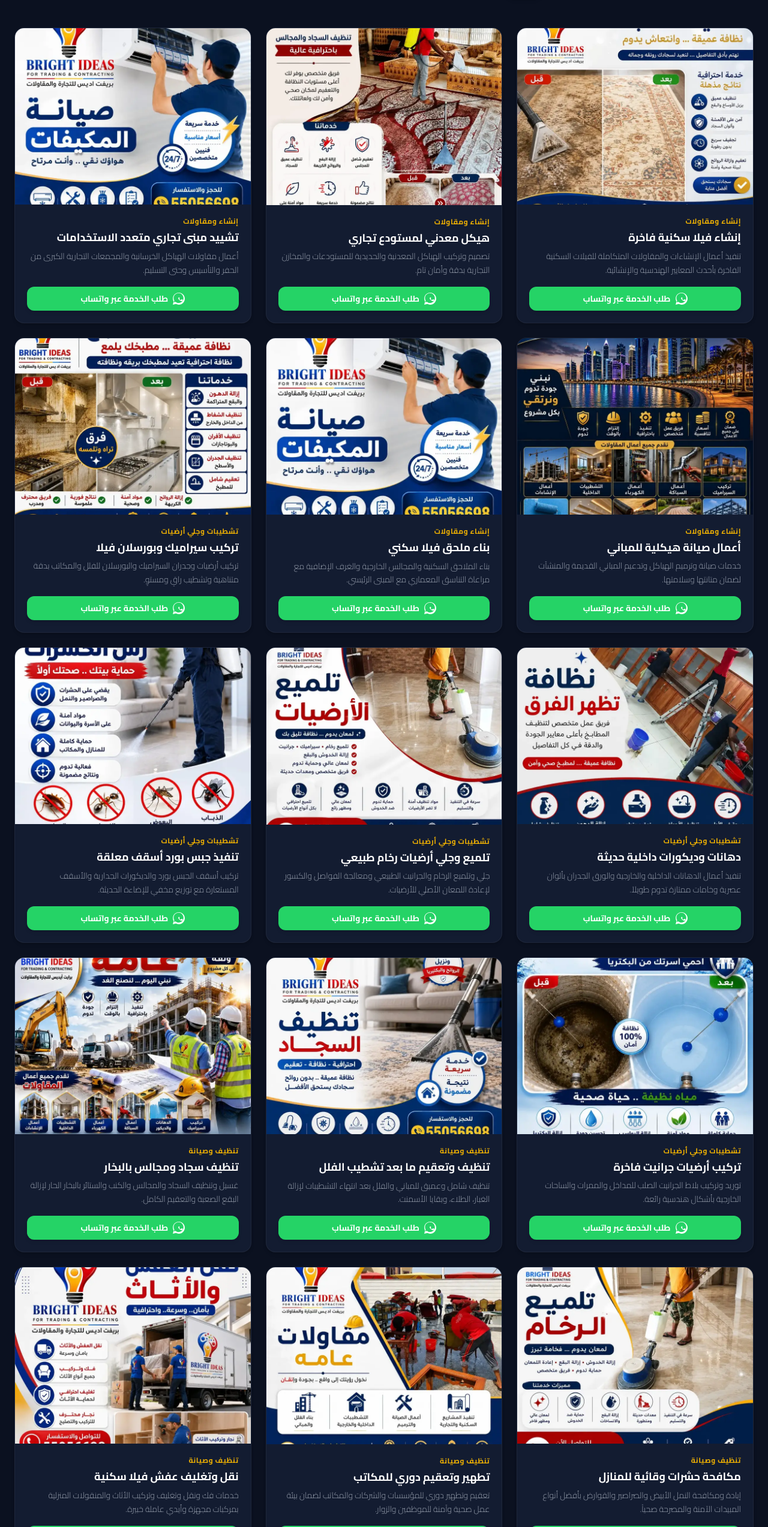
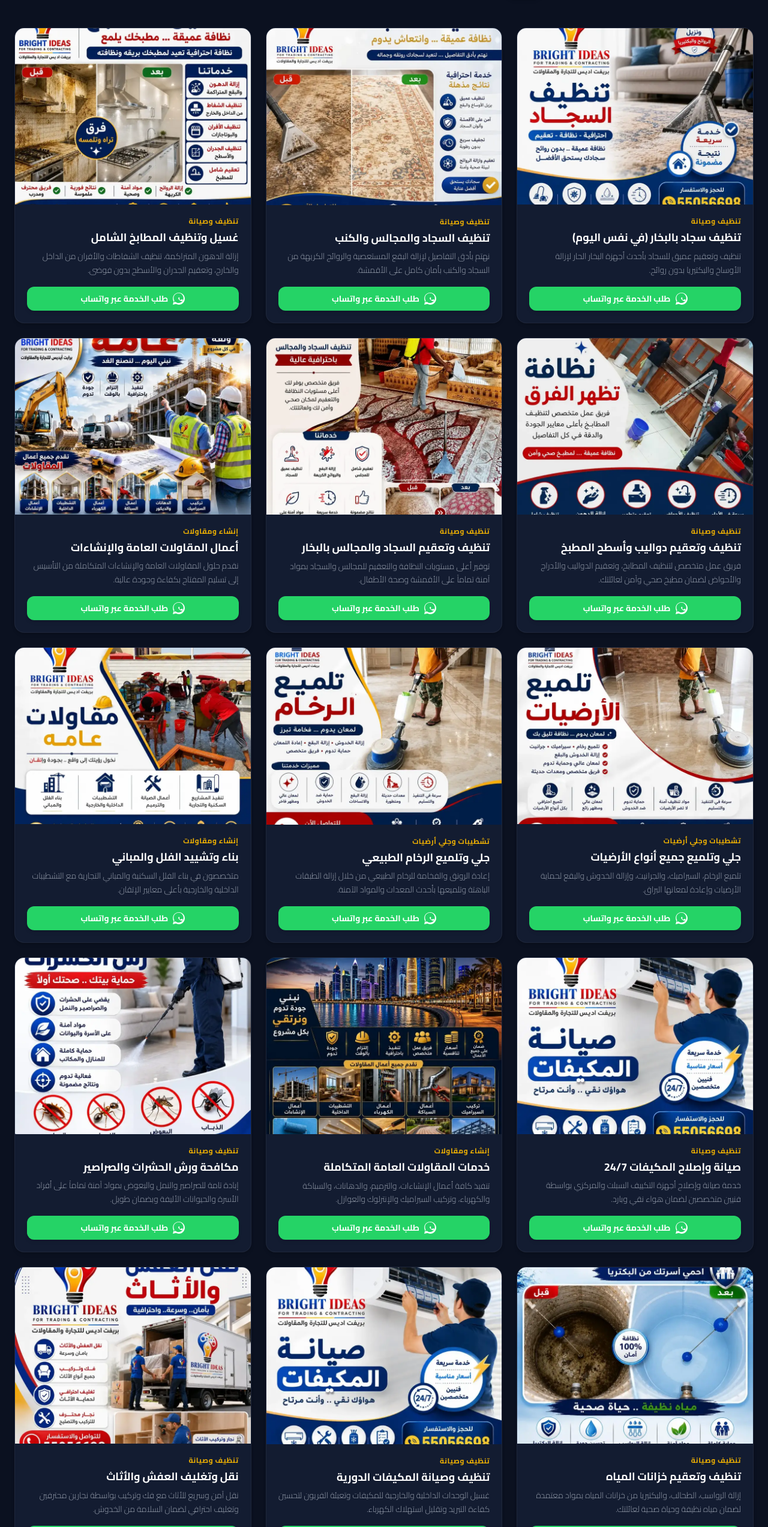
Before and after one commit to adelfree2023-dev/Bright-Ideas, a Next.js app: page / in a window 1280 px wide. Shown: the part 1753-4299 px from the top of the page at 60% size. Built offline with nearby package versions, Linux system fonts and the light colour scheme.

Commit message:
fix: correct service categories, titles, and descriptions mapping to images based on OCR analysis

```diff
--- a/src/components/Portfolio.tsx
+++ b/src/components/Portfolio.tsx
@@ -17,141 +17,139 @@ export default function Portfolio({ isEn, t }: PortfolioProps) {
   // Map optimized images to realistic project details
   const projects = [
     {
+      src: "/assets/gallery_img_1.webp",
+      category: "services",
+      tag: "services",
+      titleAr: "تنظيف سجاد بالبخار (في نفس اليوم)",
+      titleEn: "Same-Day Steam Carpet Cleaning",
+      descAr: "تنظيف وتعقيم عميق للسجاد بأحدث أجهزة البخار الحار لإزالة الأوساخ والبكتيريا بدون روائح.",
+      descEn: "Deep steam carpet cleaning and sanitization using hot steam technology to remove dirt and bacteria."
+    },
+    {
       src: "/assets/gallery_img_2.webp",
-      category: "contracting",
-      tag: "contracting",
-      titleAr: "إنشاء فيلا سكنية فاخرة",
-      titleEn: "Luxury Residential Villa Construction",
-      descAr: "تنفيذ أعمال الإنشاءات والمقاولات المتكاملة للفيلات السكنية الفاخرة بأحدث المعايير الهندسية والإنشائية.",
-      descEn: "Complete construction of high-end residential villas in accordance with modern engineering standards."
+      category: "services",
+      tag: "services",
+      titleAr: "تنظيف السجاد والمجالس والكنب",
+      titleEn: "Carpet, Sofa & Majlis Steam Cleaning",
+      descAr: "نهتم بأدق التفاصيل لإزالة البقع المستعصية والروائح الكريهة من السجاد والكنب بأمان كامل على الأقمشة.",
+      descEn: "Meticulous deep cleaning of carpets, sofas, and Majlis to eradicate stains and odors safely."
+    },
+    {
+      src: "/assets/gallery_img_3.webp",
+      category: "services",
+      tag: "services",
+      titleAr: "غسيل وتنظيف المطابخ الشامل",
+      titleEn: "Comprehensive Kitchen Deep Cleaning",
+      descAr: "إزالة الدهون المتراكمة، تنظيف الشفاطات والأفران من الداخل والخارج، وتعقيم الجدران والأسطح بدون فوضى.",
+      descEn: "Removing accumulated grease, cleaning exhaust hoods and ovens, and sanitizing kitchen walls and surfaces."
+    },
+    {
+      src: "/assets/gallery_img_4.webp",
+      category: "services",
+      tag: "services",
+      titleAr: "تنظيف وتعقيم دواليب وأسطح المطبخ",
+      titleEn: "Kitchen Cabinets & Countertops Sanitization",
+      descAr: "فريق عمل متخصص لتنظيف المطابخ، وتعقيم الدواليب والأدراج والأحواض لضمان مطبخ صحي وآمن لعائلتك.",
+      descEn: "Specialized team for deep kitchen cleaning, sanitizing cabinets, drawers, and sinks for a healthy kitchen."
     },
     {
       src: "/assets/gallery_img_5.webp",
+      category: "services",
+      tag: "services",
+      titleAr: "تنظيف وتعقيم السجاد والمجالس بالبخار",
+      titleEn: "Steam Cleaning for Carpet & Majlis",
+      descAr: "توفير أعلى مستويات النظافة والتعقيم للمجالس والسجاد بمواد آمنة تماماً على الأقمشة وصحة الأطفال.",
+      descEn: "Providing top-tier cleaning and disinfection for Majlis and carpets with fabric-safe products."
+    },
+    {
+      src: "/assets/gallery_img_6.webp",
       category: "contracting",
       tag: "contracting",
-      titleAr: "هيكل معدني لمستودع تجاري",
-      titleEn: "Commercial Hangar Steel Structure",
-      descAr: "تصميم وتركيب الهياكل المعدنية والحديدية للمستودعات والمخازن التجارية بدقة وأمان تام.",
-      descEn: "Design and fabrication of durable steel structures and hangars for commercial use."
+      titleAr: "أعمال المقاولات العامة والإنشاءات",
+      titleEn: "General Contracting & Construction Works",
+      descAr: "نقدم حلول المقاولات العامة والإنشاءات المتكاملة من التأسيس إلى تسليم المفتاح بكفاءة وجودة عالية.",
+      descEn: "Providing comprehensive general contracting and construction solutions from foundations to turnkey."
+    },
+    {
+      src: "/assets/gallery_img_7.webp",
+      category: "finishing",
+      tag: "finishing",
+      titleAr: "جلي وتلميع جميع أنواع الأرضيات",
+      titleEn: "Floor Grinding & Polishing Services",
+      descAr: "تلميع الرخام، السيراميك، والجرانيت، وإزالة الخدوش والبقع لحماية الأرضيات وإعادة لمعانها البراق.",
+      descEn: "Polishing marble, ceramic, and granite floors, removing scratches and stains for lasting shine."
+    },
+    {
+      src: "/assets/gallery_img_8.webp",
+      category: "finishing",
+      tag: "finishing",
+      titleAr: "جلي وتلميع الرخام الطبيعي",
+      titleEn: "Natural Marble Grinding & Polishing",
+      descAr: "إعادة الرونق والفخامة للرخام الطبيعي من خلال إزالة الطبقات الباهتة وتلميعها بأحدث المعدات والمواد الآمنة.",
+      descEn: "Restoring the luxury of natural marble by grinding, stain removal, and polishing with modern equipment."
+    },
+    {
+      src: "/assets/gallery_img_9.webp",
+      category: "contracting",
+      tag: "contracting",
+      titleAr: "بناء وتشييد الفلل والمباني",
+      titleEn: "Villa & Building Construction",
+      descAr: "متخصصون في بناء الفلل السكنية والمباني التجارية مع التشطيبات الداخلية والخارجية بأعلى معايير الإتقان.",
+      descEn: "Specialized in constructing residential villas and commercial buildings with high-quality finishes."
     },
     {
       src: "/assets/gallery_img_10.webp",
-      category: "contracting",
-      tag: "contracting",
-      titleAr: "تشييد مبنى تجاري متعدد الاستخدامات",
-      titleEn: "Multi-use Commercial Building Construction",
-      descAr: "أعمال مقاولات الهياكل الخرسانية والمجمعات التجارية الكبرى من الحفر والتأسيس وحتى التسليم.",
-      descEn: "Full-scale construction of mixed-use buildings and commercial complexes from foundations to turnkey."
+      category: "services",
+      tag: "services",
+      titleAr: "صيانة وإصلاح المكيفات 24/7",
+      titleEn: "24/7 Air Conditioner Maintenance",
+      descAr: "خدمة صيانة وإصلاح أجهزة التكييف السبلت والمركزي بواسطة فنيين متخصصين لضمان هواء نقي وبارد.",
+      descEn: "Maintenance and repair of split and central AC units by specialized technicians to ensure pure air."
     },
     {
       src: "/assets/gallery_img_12.webp",
       category: "contracting",
       tag: "contracting",
-      titleAr: "أعمال صيانة هيكلية للمباني",
-      titleEn: "Structural Building Restoration",
-      descAr: "خدمات صيانة وترميم الهياكل وتدعيم المباني القديمة والمنشآت لضمان متانتها وسلامتها.",
-      descEn: "Structural repair, restoration, and concrete reinforcement of buildings for lifetime safety."
+      titleAr: "خدمات المقاولات العامة المتكاملة",
+      titleEn: "Integrated General Contracting Services",
+      descAr: "تنفيذ كافة أعمال الإنشاءات، والترميم، والدهانات، والسباكة والكهرباء، وتركيب السيراميك والإنترلوك والعوازل.",
+      descEn: "Executing all construction, restoration, painting, plumbing, electrical, tile laying, and insulation works."
+    },
+    {
+      src: "/assets/gallery_img_13.webp",
+      category: "services",
+      tag: "services",
+      titleAr: "مكافحة ورش الحشرات والصراصير",
+      titleEn: "Pest & Insect Eradication Services",
+      descAr: "إبادة تامة للصراصير والنمل والبعوض بمواد آمنة تماماً على أفراد الأسرة والحيوانات الأليفة وبضمان طويل.",
+      descEn: "Complete eradication of cockroaches, ants, and pests using family-safe public health pesticides."
+    },
+    {
+      src: "/assets/gallery_img_14.webp",
+      category: "services",
+      tag: "services",
+      titleAr: "تنظيف وتعقيم خزانات المياه",
+      titleEn: "Water Tank Cleaning & Disinfection",
+      descAr: "إزالة الرواسب، الطحالب، والبكتيريا من خزانات المياه بمواد معتمدة لضمان مياه نظيفة وحياة صحية لعائلتك.",
+      descEn: "Removing sediment, algae, and bacteria from water tanks using certified safe disinfectants."
     },
     {
       src: "/assets/gallery_img_15.webp",
-      category: "contracting",
-      tag: "contracting",
-      titleAr: "بناء ملحق فيلا سكني",
-      titleEn: "Residential Villa Annex Construction",
-      descAr: "بناء الملاحق السكنية والمجالس الخارجية والغرف الإضافية مع مراعاة التناسق المعماري مع المبنى الرئيسي.",
-      descEn: "Building custom residential annexes, outdoor Majlis, and extensions with elegant architectural harmony."
-    },
-
-    {
-      src: "/assets/gallery_img_3.webp",
-      category: "finishing",
-      tag: "finishing",
-      titleAr: "تركيب سيراميك وبورسلان فيلا",
-      titleEn: "Ceramic & Porcelain Installation in Villa",
-      descAr: "تركيب أرضيات وجدران السيراميك والبورسلان للفلل والمكاتب بدقة متناهية وتشطيب راقٍ ومستوٍ.",
-      descEn: "Precision laying of ceramic and porcelain tiles for floors and walls with a flawless finish."
-    },
-    {
-      src: "/assets/gallery_img_4.webp",
-      category: "finishing",
-      tag: "finishing",
-      titleAr: "دهانات وديكورات داخلية حديثة",
-      titleEn: "Modern Interior Paint & Decorations",
-      descAr: "تنفيذ أعمال الدهانات الداخلية والخارجية والورق الجدران بألوان عصرية وخامات ممتازة تدوم طويلاً.",
-      descEn: "Premium interior and exterior painting services with modern decorative finishes."
-    },
-    {
-      src: "/assets/gallery_img_7.webp",
-      category: "finishing",
-      tag: "finishing",
-      titleAr: "تلميع وجلي أرضيات رخام طبيعي",
-      titleEn: "Natural Marble Grinding & Polishing",
-      descAr: "جلي وتلميع الرخام والجرانيت الطبيعي ومعالجة الفواصل والكسور لإعادة اللمعان الأصلي للأرضيات.",
-      descEn: "Professional marble grinding and polishing to restore a mirror-like shine to your stone floor."
-    },
-    {
-      src: "/assets/gallery_img_13.webp",
-      category: "finishing",
-      tag: "finishing",
-      titleAr: "تنفيذ جبس بورد أسقف معلقة",
-      titleEn: "Gypsum Board Suspended Ceilings",
-      descAr: "تركيب أسقف الجبس بورد والديكورات الجدارية والأسقف المستعارة مع توزيع مخفي للإضاءة الحديثة.",
-      descEn: "Expert gypsum board installation and suspended ceiling designs with integrated ambient lighting."
-    },
-    {
-      src: "/assets/gallery_img_14.webp",
-      category: "finishing",
-      tag: "finishing",
-      titleAr: "تركيب أرضيات جرانيت فاخرة",
-      titleEn: "Luxury Granite Floor Installation",
-      descAr: "توريد وتركيب بلاط الجرانيت الصلب للمداخل والممرات والساحات الخارجية بأشكال هندسية رائعة.",
-      descEn: "Supply and professional installation of durable granite tiles for heavy-traffic pathways and entrances."
-    },
-
-    {
-      src: "/assets/gallery_img_1.webp",
       category: "services",
       tag: "services",
-      titleAr: "تنظيف وتعقيم ما بعد تشطيب الفلل",
-      titleEn: "Post-Construction Villa Deep Cleaning",
-      descAr: "تنظيف شامل وعميق للمباني والفلل بعد انتهاء التشطيبات لإزالة الغبار، الطلاء، وبقايا الأسمنت.",
-      descEn: "Post-construction cleaning services to remove dust, paint splatters, and builder debris from new spaces."
-    },
-    {
-      src: "/assets/gallery_img_6.webp",
-      category: "services",
-      tag: "services",
-      titleAr: "تنظيف سجاد ومجالس بالبخار",
-      titleEn: "Steam Cleaning for Majlis & Carpets",
-      descAr: "غسيل وتنظيف السجاد والمجالس والكنب والستائر بالبخار الحار لإزالة البقع الصعبة والتعقيم الكامل.",
-      descEn: "Deep steam cleaning for carpets, sofas, and Majlis to eradicate deep stains, odors, and bacteria."
-    },
-    {
-      src: "/assets/gallery_img_8.webp",
-      category: "services",
-      tag: "services",
-      titleAr: "مكافحة حشرات وقائية للمنازل",
-      titleEn: "Residential Preventative Pest Control",
-      descAr: "إبادة ومكافحة النمل الأبيض والصراصير والقوارض بأفضل أنواع المبيدات الآمنة والمصرحة صحياً.",
-      descEn: "Comprehensive pest control services using eco-friendly, approved products to keep your home pest-free."
-    },
-    {
-      src: "/assets/gallery_img_9.webp",
-      category: "services",
-      tag: "services",
-      titleAr: "تطهير وتعقيم دوري للمكاتب",
-      titleEn: "Corporate Office Regular Sanitization",
-      descAr: "تعقيم وتطهير دوري للمؤسسات والشركات والمكاتب لضمان بيئة عمل صحية وآمنة للموظفين والزوار.",
-      descEn: "Scheduled office sanitization and disinfection services for a clean and healthy workplace."
+      titleAr: "تنظيف وصيانة المكيفات الدورية",
+      titleEn: "Periodic AC Cleaning & Maintenance",
+      descAr: "غسيل الوحدات الداخلية والخارجية للمكيفات وتعبئة الفريون لتحسين كفاءة التبريد وتقليل استهلاك الكهرباء.",
+      descEn: "Washing internal and external AC units and refilling gas to improve cooling and efficiency."
     },
     {
       src: "/assets/gallery_img_16.webp",
       category: "services",
       tag: "services",
-      titleAr: "نقل وتغليف عفش فيلا سكنية",
-      titleEn: "Residential Villa Furniture Relocation",
-      descAr: "خدمات فك ونقل وتغليف وتركيب الأثاث والمنقولات المنزلية بمركبات مجهزة وأيدي عاملة خبيرة.",
-      descEn: "Professional moving, wrapping, and assembly of furniture with safe and secure transit."
+      titleAr: "نقل وتغليف العفش والأثاث",
+      titleEn: "Professional Furniture Moving & Packaging",
+      descAr: "نقل آمن وسريع للأثاث مع فك وتركيب بواسطة نجارين محترفين وتغليف احترافي لضمان السلامة من الخدوش.",
+      descEn: "Safe, fast furniture moving with professional disassembly, wrapping, and reassembly by carpenters."
     },
   ];
 
```
